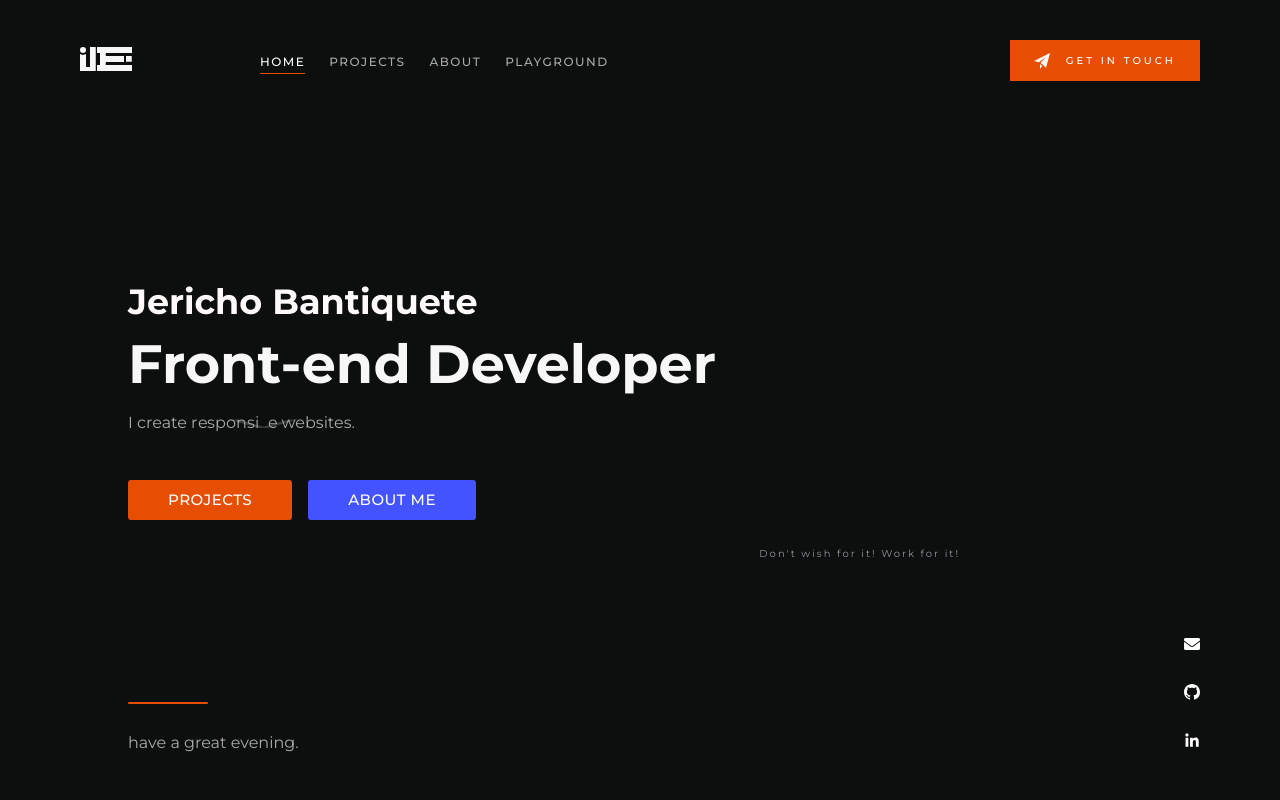
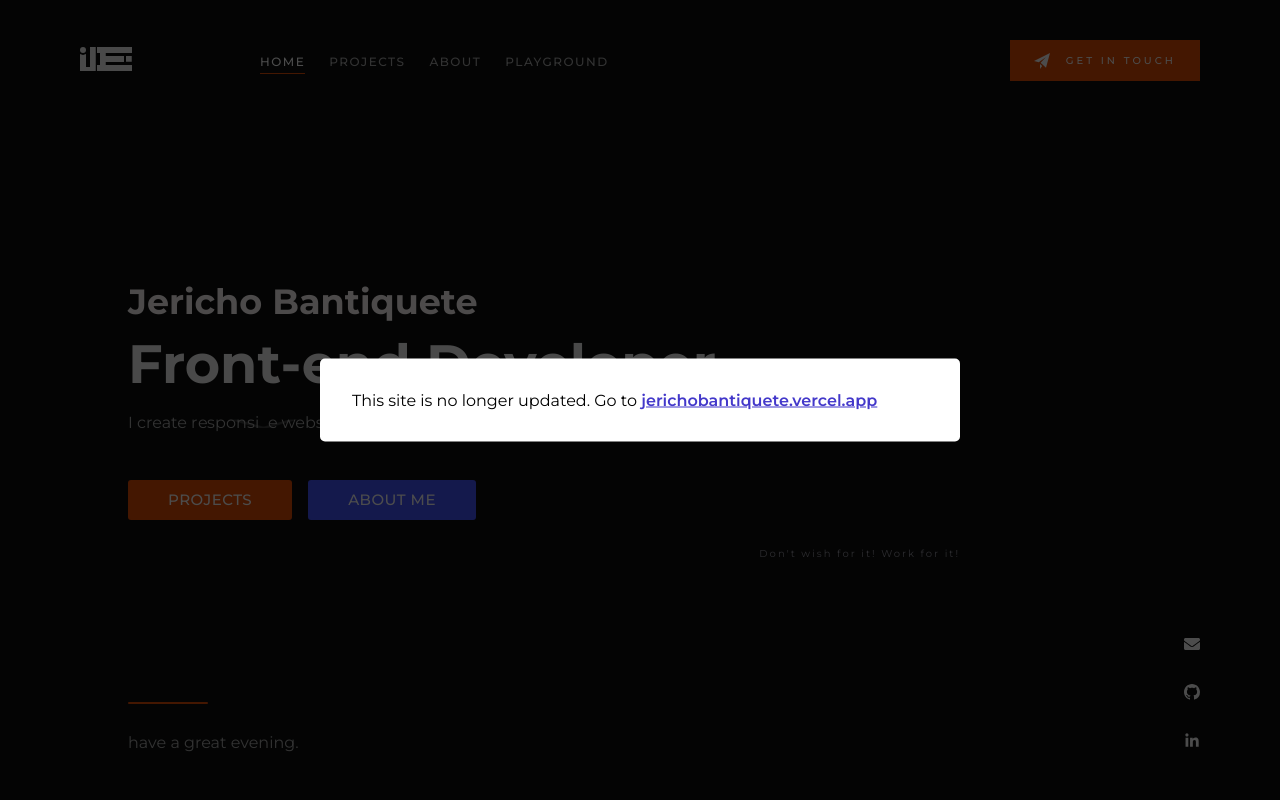
Before and after one commit to Nik7s/portfolio, a React (Create React App) app: page / in a window 1280 px wide. Shown: the top 800 px of the page. Built offline with nearby package versions, Linux system fonts and the light colour scheme.

Commit message:
feat: modal warning

```diff
--- a/src/App.js
+++ b/src/App.js
@@ -10,6 +10,8 @@ import { BrowserRouter as Router } from "react-router-dom";
 import ParallaxComponent from "./components/Parallax/Parallax";
 import Technologies from "./components/Technologies/Technologies";
 import Playground from "./components/Playground/Playground";
+import Modal from "./components/Modal/Modal";
+import { useState } from "react";
 
 function App() {
   console.log(
@@ -20,11 +22,19 @@ function App() {
     "%cYou can check the code here https://github.com/monciego/portfolio",
     "color: white; font-weight: 500; font-size:16px"
   );
+
+  const [open, setOpen] = useState(true);
+
+  const toggleHandler = () => {
+    setOpen((prev) => !prev);
+  };
+
   return (
     <Router>
       <ThemeProvider theme={theme}>
         <>
           <GlobalStyles />
+          {open && <Modal toggleHandler={toggleHandler} />}
           <Navbar />
           <Home />
           <Projects />
--- a/src/components/About/About.js
+++ b/src/components/About/About.js
@@ -12,7 +12,7 @@ import { SectionHeading, SectionTitle } from "../styles/SectionHeading";
 import { StyledParagraph } from "../styles/Typography.styled";
 import myImage from "../../assets/my-image.jpg";
 import downloadIcon from "../../assets/icons/download-icon.svg";
-import resume from "../../assets/resume.pdf";
+import resume from "../../assets/Resume.pdf";
 
 const About = () => {
   return (
--- /dev/null
+++ b/src/components/Modal/Modal.jsx
@@ -0,0 +1,21 @@
+import React from "react";
+import { ModalCard, ModalLink, Overlay } from "../styles/Modal.styled";
+const Modal = ({ toggleHandler }) => {
+  return (
+    <>
+      <OverlayBackground toggleHandler={toggleHandler} />
+      <ModalCard>
+        This site is no longer updated. Go to{" "}
+        <ModalLink href="https://jerichobantiquete.vercel.app/">
+          jerichobantiquete.vercel.app
+        </ModalLink>
+      </ModalCard>
+    </>
+  );
+};
+
+const OverlayBackground = ({ toggleHandler }) => {
+  return <Overlay onClick={toggleHandler} />;
+};
+
+export default Modal;
--- /dev/null
+++ b/src/components/styles/Modal.styled.js
@@ -0,0 +1,30 @@
+import styled from "styled-components";
+
+export const Overlay = styled.div`
+  position: fixed;
+  inset: 0;
+  background-color: rgba(0, 0, 0, 0.7);
+  z-index: 1000;
+`;
+
+export const ModalCard = styled.div`
+  position: fixed;
+  top: 50%;
+  left: 50%;
+  width: 50%;
+  border-radius: 5px;
+  transform: translate(-50%, -50%);
+  padding: 2rem;
+  background-color: white;
+  z-index: 1001;
+
+  @media all and (max-width: ${({ theme }) => theme.breakpoints.md}) {
+    width: 90%;
+  }
+`;
+
+export const ModalLink = styled.a`
+  color: #4338ca;
+  text-decoration: underline;
+  font-weight: 600;
+`;
```
